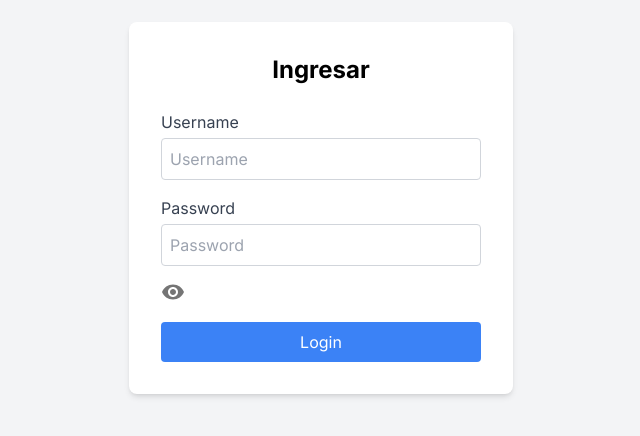
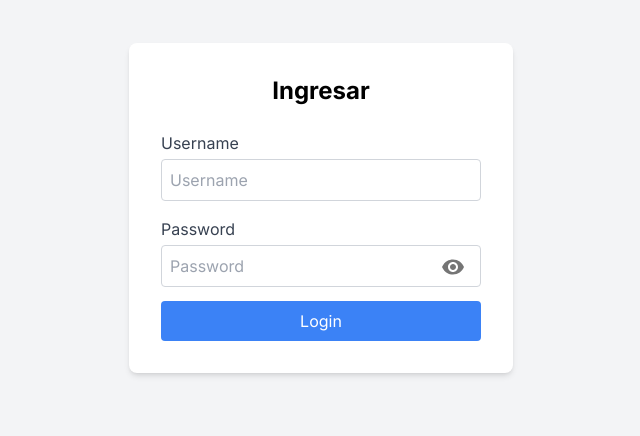
Before and after one commit to RamiroFerradas/Cocina-del-socorro, a Next.js app: page /login in a window 1280 px wide. Shown: the part 192-628 px from the top of the page, without its empty margins (319-959 px from the left). Built offline with nearby package versions, Linux system fonts and the light colour scheme; no server answers.

Commit message:
fix login

```diff
--- a/app/(auth)/login/page.tsx
+++ b/app/(auth)/login/page.tsx
@@ -67,7 +67,7 @@ const Login = () => {
 
           <div>
             <label className="block text-gray-700">Password</label>
-            <div className="relative">
+            <div className="relative max-h-11">
               <input
                 {...register("password", {
                   required: "Password is required",
@@ -78,7 +78,7 @@ const Login = () => {
               />
               <IconButton
                 onClick={togglePasswordVisibility}
-                className="absolute right-2 top-1.5"
+                className="!absolute !right-2 !top-1.5"
               >
                 {showPassword ? <VisibilityOff /> : <Visibility />}
               </IconButton>
--- a/app/components/Sidebar.tsx
+++ b/app/components/Sidebar.tsx
@@ -59,9 +59,8 @@ export function Sidebar() {
       <div className="flex items-center justify-center p-4 border-t">
         <button
           className="flex items-center text-gray-700 hover:text-red-600 transition-colors duration-200"
-          onClick={() => {
-            logoutUser();
-            router.replace("/login");
+          onClick={async () => {
+            await logoutUser();
           }}
         >
           <FiLogOut className="h-5 w-5 mr-2" />
```
